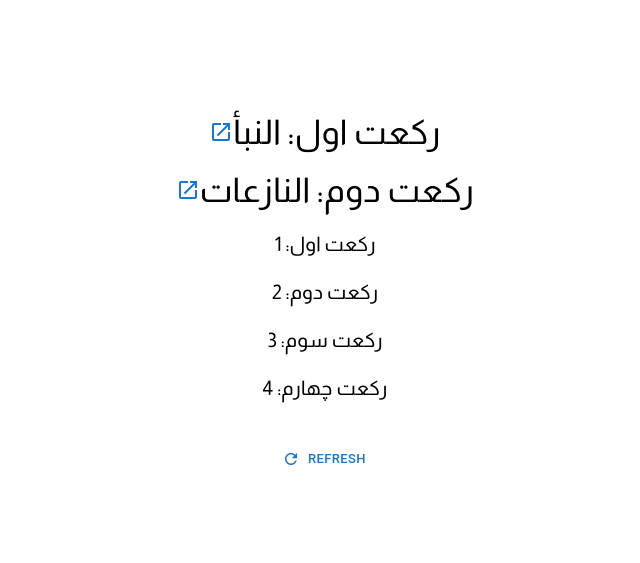
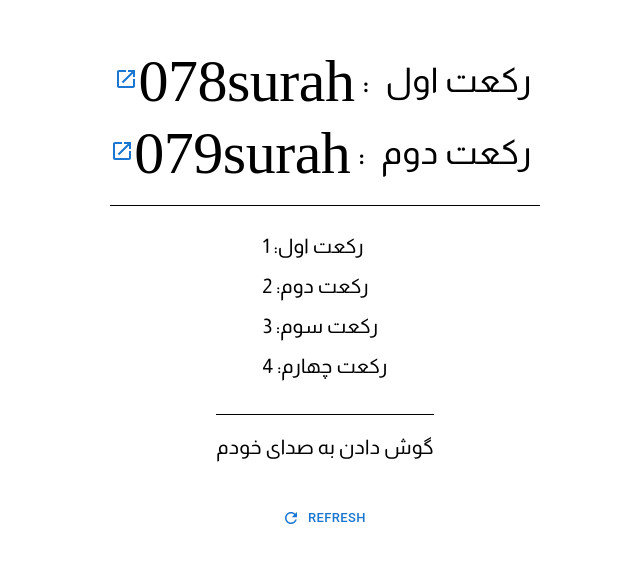
Before and after one commit to zhn1010/namaazApp, a React (Create React App) app: page / in a window 1280 px wide. Shown: the part 111-674 px from the top of the page, without its empty margins (315-955 px from the left). Built offline with nearby package versions, Linux system fonts and the light colour scheme; a web font is replaced by a local one.

Commit message:
Adds theme

```diff
--- a/src/App.tsx
+++ b/src/App.tsx
@@ -1,40 +1,99 @@
 /* eslint-disable no-extend-native */
-import sorahList from './sorah';
 import _ from 'underscore';
-import { Box, Button, Link, Tooltip, Typography } from '@mui/material';
+import { Box, Button, Link, Stack, Typography } from '@mui/material';
 import LaunchIcon from '@mui/icons-material/Launch';
 import { useRecoilState } from 'recoil';
-import { sorahState, zekrState } from './atoms';
 import RefreshIcon from '@mui/icons-material/Refresh';
+import { sorahState, themeState, zekrState } from './atoms';
+import sorahList from './sorah';
 
-const EnDigitToFa= function(str: string) {
-  return str.replace(/\d/g, (d: any) => ['صفرم', 'اول', 'دوم', 'سوم', 'چهارم'][d])
+const EnDigitToFa = function (str: string) {
+  return str.replace(
+    /\d/g,
+    (d: any) => ['صفرم', 'اول', 'دوم', 'سوم', 'چهارم'][d],
+  );
+};
+
+export const themes = [
+  'گوش دادن به صدای خودم',
+  'نوشتن اذکار',
+  'ترجمه اذکار',
+  'همراهی قلب و زبان',
+  'اذعان کردن اذکار',
+];
+
+function getRandomInt(max: number) {
+  return Math.floor(Math.random() * max);
 }
 
 function App() {
-  const zekrList = [
-    "سبحان ربي الاعلي و بحمده. اللهم صل علي محمد و آل محمد",
-    "سبحان ربي الاعلي و بحمده",
-    "سبحان الله، سبحان الله، سبحان الله",
-    "سبحان الله، سبحان الله، سبحان الله. اللهم صل علي محمد و آل محمد",
-  ];
-
   const [sorah, setSorah] = useRecoilState(sorahState);
   const [zekr, setZekr] = useRecoilState(zekrState);
+  const [theme, setTheme] = useRecoilState(themeState);
 
   const handleClick = () => {
     setSorah(_.shuffle(sorahList).slice(0, 2));
     setZekr(_.shuffle([0, 1, 2, 3]));
-  }
+    setTheme(getRandomInt(themes.length));
+  };
 
   return (
-    <Box display="flex" alignItems="center" justifyContent="center" height={1 / 1} flexDirection="column">
-      {sorah.map(
-        (item, i) => <Typography fontFamily="Almarai" margin={1} variant='h4' key={item.name}><Link href={`https://quran.com/${item.id}`}><LaunchIcon /></Link>ركعت {EnDigitToFa(`${i + 1}`)}: {item.name}</Typography>)}
-      {zekr.map((item, i) => <Tooltip title={zekrList[item]}><Typography margin={1} fontFamily="Almarai" variant='h6' key={item}>
-          ركعت {EnDigitToFa(`${i + 1}`)}: {(`${item + 1}`)}
-        </Typography></Tooltip>)}
-      <Button sx={{mt: 4}} size='small' startIcon={<RefreshIcon />} onClick={handleClick}>Refresh</Button>
+    <Box
+      display="flex"
+      alignItems="center"
+      justifyContent="center"
+      height={1 / 1}
+      flexDirection="column"
+    >
+      <Box borderBottom="1px solid black" paddingBottom={2}>
+        {sorah.map((item, i) => (
+          <Stack
+            flexDirection="row-reverse"
+            key={item.name}
+            alignItems="center"
+          >
+            <Typography fontFamily="Almarai" margin={1} variant="h4">
+              ركعت {EnDigitToFa(`${i + 1}`)}
+            </Typography>
+            <Typography fontFamily="Almarai" margin={1} variant="h4">
+              :
+            </Typography>
+            <Typography fontFamily="sura_names" variant="h2">
+              surah
+            </Typography>
+            <Typography fontFamily="sura_names" variant="h2">
+              {item.id}
+            </Typography>
+            <Link href={`https://quran.com/${Number(item.id)}`}>
+              <LaunchIcon />
+            </Link>
+          </Stack>
+        ))}
+      </Box>
+      <Box marginY={2}>
+        {zekr.map((item, i) => (
+          <Typography margin={1} fontFamily="Almarai" variant="h6" key={item}>
+            ركعت {EnDigitToFa(`${i + 1}`)}: {`${item + 1}`}
+          </Typography>
+        ))}
+      </Box>
+      <Typography
+        margin={1}
+        fontFamily="Almarai"
+        variant="h6"
+        borderTop="1px solid black"
+        sx={{ paddingTop: 2 }}
+      >
+        {themes[theme]}
+      </Typography>
+      <Button
+        sx={{ mt: 4 }}
+        size="small"
+        startIcon={<RefreshIcon />}
+        onClick={handleClick}
+      >
+        Refresh
+      </Button>
     </Box>
   );
 }
--- a/src/atoms.tsx
+++ b/src/atoms.tsx
@@ -1,31 +1,36 @@
 import { atom } from 'recoil';
 import sorah from './sorah';
 
-const localStorageEffect = (key: string) => ({setSelf, onSet}: any) => {
-    const savedValue = localStorage.getItem(key)
+const localStorageEffect =
+  (key: string) =>
+  ({ setSelf, onSet }: any) => {
+    const savedValue = localStorage.getItem(key);
     if (savedValue != null) {
       setSelf(JSON.parse(savedValue));
     }
 
     onSet((newValue: any, _: any, isReset: any) => {
+      // eslint-disable-next-line no-unused-expressions
       isReset
         ? localStorage.removeItem(key)
         : localStorage.setItem(key, JSON.stringify(newValue));
     });
-};
+  };
 
 export const sorahState = atom({
-    key: 'sorahState',
-    default: sorah.slice(0, 2),
-    effects: [
-        localStorageEffect('current_sorah'),
-    ]
+  key: 'sorahState',
+  default: sorah.slice(0, 2),
+  effects: [localStorageEffect('current_sorah')],
 });
 
 export const zekrState = atom({
-    key: 'zekrState',
-    default: [0, 1, 2, 3],
-    effects: [
-        localStorageEffect('current_zekr'),
-    ]
+  key: 'zekrState',
+  default: [0, 1, 2, 3],
+  effects: [localStorageEffect('current_zekr')],
 });
+
+export const themeState = atom({
+  key: 'themeState',
+  default: 0,
+  effects: [localStorageEffect('current_theme')],
+});
--- a/src/index.css
+++ b/src/index.css
@@ -1,7 +1,7 @@
 body {
   margin: 0;
-  font-family: Tajawal, -apple-system, BlinkMacSystemFont, 'Segoe UI', 'Roboto', 'Oxygen',
-    'Ubuntu', 'Cantarell', 'Fira Sans', 'Droid Sans', 'Helvetica Neue',
+  font-family: Almarai, -apple-system, BlinkMacSystemFont, 'Segoe UI', 'Roboto',
+    'Oxygen', 'Ubuntu', 'Cantarell', 'Fira Sans', 'Droid Sans', 'Helvetica Neue',
     sans-serif;
   -webkit-font-smoothing: antialiased;
   -moz-osx-font-smoothing: grayscale;
@@ -18,3 +18,10 @@ code {
   font-family: source-code-pro, Menlo, Monaco, Consolas, 'Courier New',
     monospace;
 }
+
+@font-face {
+  font-family: 'sura_names';
+  font-style: normal;
+  src: url(https://quran.com/fonts/quran/surah-names/v1/sura_names.woff2)
+    format('woff2');
+}
--- a/src/sorah.ts
+++ b/src/sorah.ts
@@ -1,67 +1,79 @@
 const sorah = [
   {
     name: 'النبأ',
-        id: 78,
+    id: '078',
   },
   {
     name: 'النازعات',
-        id: 79
+    id: '079',
   },
   {
     name: 'عبس',
-        id: 80,
+    id: '080',
   },
   {
     name: 'التكوير',
-        id: 81,
+    id: '081',
   },
   {
     name: 'الإنفطار',
-        id: 82,
+    id: '082',
   },
   {
     name: 'المطففين',
-        id: 83,
+    id: '083',
   },
   {
     name: 'الانشقاق',
-        id: 84,
+    id: '084',
   },
   {
     name: 'البروج',
-        id: 85,
+    id: '085',
   },
   {
     name: 'الطارق',
-        id: 86,
+    id: '086',
   },
   {
     name: 'الاعلی',
-        id: 87,
+    id: '087',
   },
   {
     name: 'الغاشية',
-        id: 88,
+    id: '088',
   },
   {
     name: 'الكوثر',
-        id: 108,
+    id: '108',
   },
   {
     name: 'الكافرون',
-        id: 109,
+    id: '109',
   },
   {
     name: 'الإخلاص',
-        id: 112,
+    id: '112',
   },
   {
     name: 'الفلق',
-        id: 113,
+    id: '113',
   },
   {
     name: 'الناس',
-        id: 114,
+    id: '114',
+  },
+  {
+    name: 'عصر',
+    id: '103',
+  },
+  {
+    name: 'فجر',
+    id: '089',
+  },
+  {
+    name: 'بلد',
+    id: '090',
   },
 ];
 
```
Also changed, not shown: package.json (+8 -1 lines), src/index.tsx (+3 -5 lines), .eslintrc.json (added), .prettierrc.json (added), 2 other files (tests, documents, lock files or other folders). Lines whose indentation alone changed are shown as unchanged.
